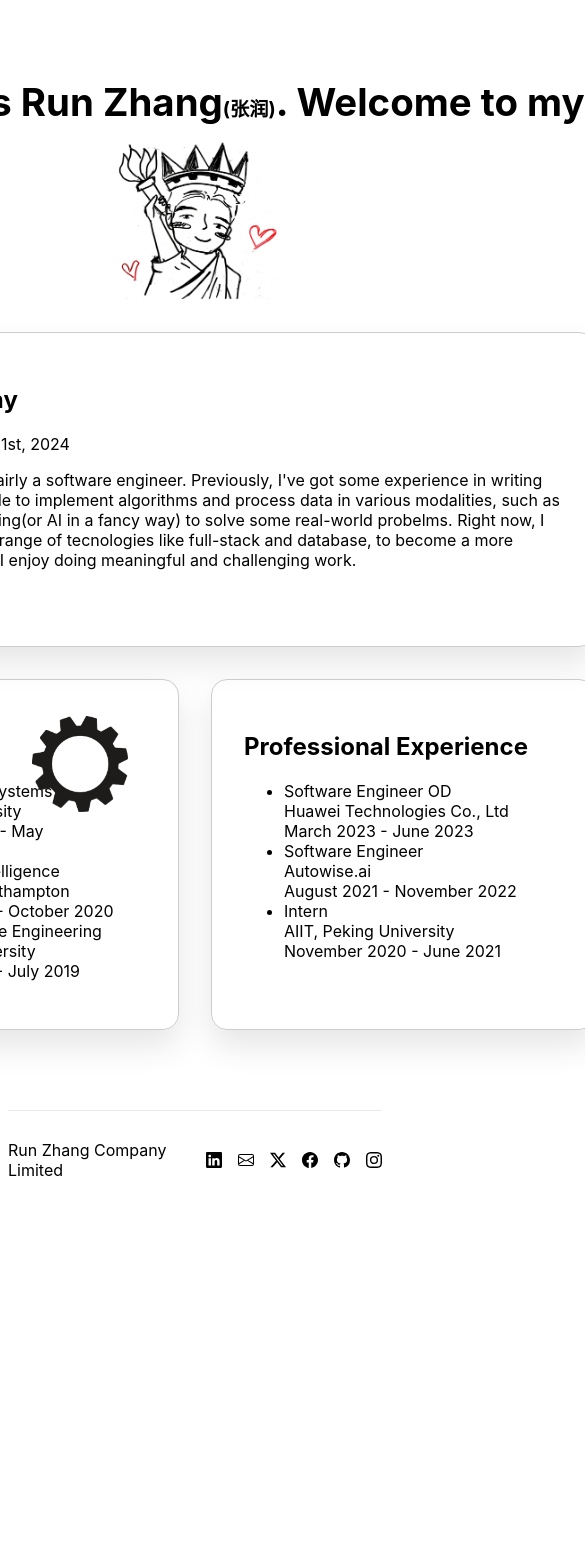
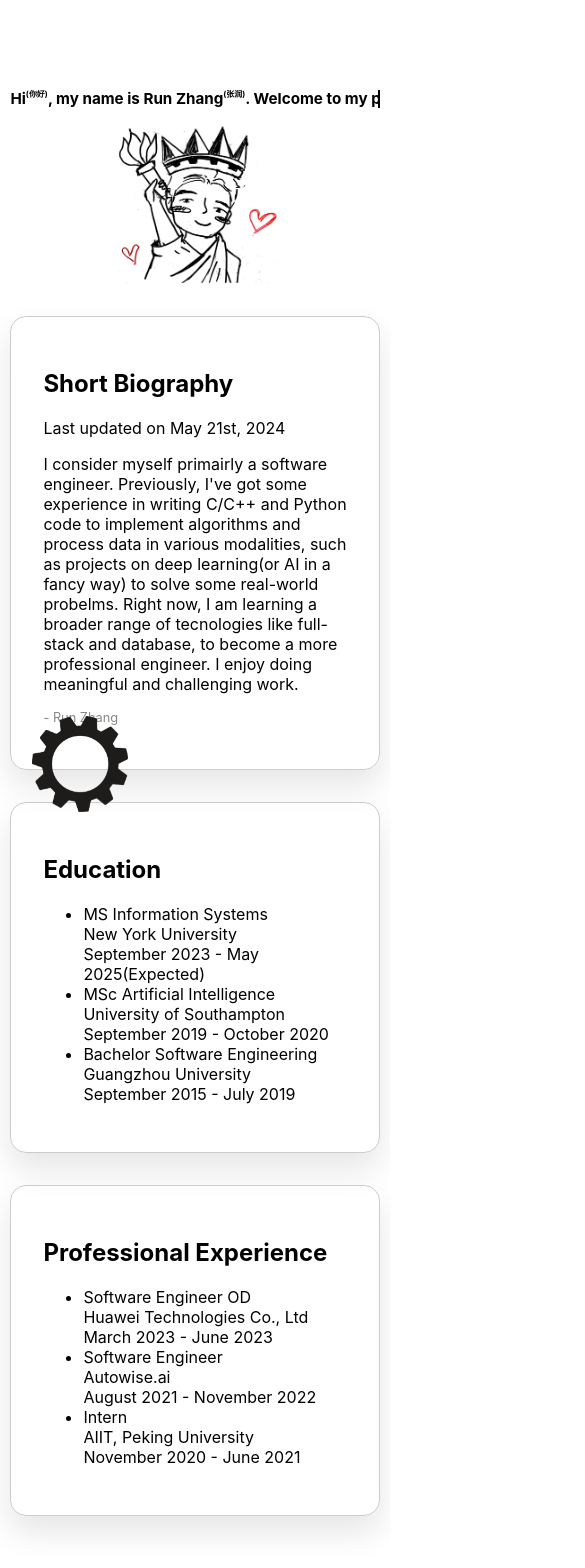
Before and after one commit to runzhangDL/mywebpage, a Next.js app: page / in a window 390 px wide. Shown: the top 1568 px of the page, 585 px wide, since content can reach past the window. Before the commit the page ends 1210 px from the top, so only its background shows below. Built offline with nearby package versions, Linux system fonts and the light colour scheme.

Commit message:
add mobile support

```diff
--- a/pages/index.js
+++ b/pages/index.js
@@ -10,6 +10,7 @@ export default function Home() {
     <div className={styles.container}>
       <Head>
         <title>Run Zhang's Homepage</title>
+        <meta name="viewport" content="width=device-width, initial-scale=1"></meta>
         <link rel="icon" href="/favicon.ico" />
       </Head>
 
--- a/styles/Home.module.css
+++ b/styles/Home.module.css
@@ -1,6 +1,5 @@
 .container {
-  min-height: 100vh;
-  padding: 0 0.5rem;
+  padding: 0 0rem;
   display: flex;
   flex-direction: column;
   justify-content: center;
@@ -289,4 +288,50 @@
     width: 100%;
     flex-direction: column;
   }
+
+  .container {
+    padding: 0 0rem;
+    display: block;
+    flex-direction: column;
+    justify-content: center;
+    align-items: center;
+    padding: 0.65rem;
+  }
+
+  .title {
+    display: flex;
+    width: 100%;
+    overflow: hidden;
+    white-space: nowrap;
+    font-size: 0.95em;
+    border-right: 2px solid #000;
+    animation: typing 2s steps(30, end),blink-caret 0.75s step-end infinite;
+  }
+
+  .title span{
+    font-size: 0.5rem;
+  }
+
+  .bio {
+    border: 0.1em solid #ccc;
+    border-radius: 1em;
+    padding: 2em;
+    margin-bottom: 2em;
+    margin-top: 2em;
+    box-shadow: 0 1em 2em rgba(0, 0, 0, 0.1);
+    width: 100%;
+  }
+
+  .eduwork{
+    width: 100%;
+    display: block;
+  }
+
+  .eduworkcol {
+    padding: 2rem;
+    border: 0.1em solid #ccc;
+    border-radius: 1em;
+    box-shadow: 0 1em 2em rgba(0, 0, 0, 0.1);
+    margin-bottom: 2rem;
+  }
 }
```
